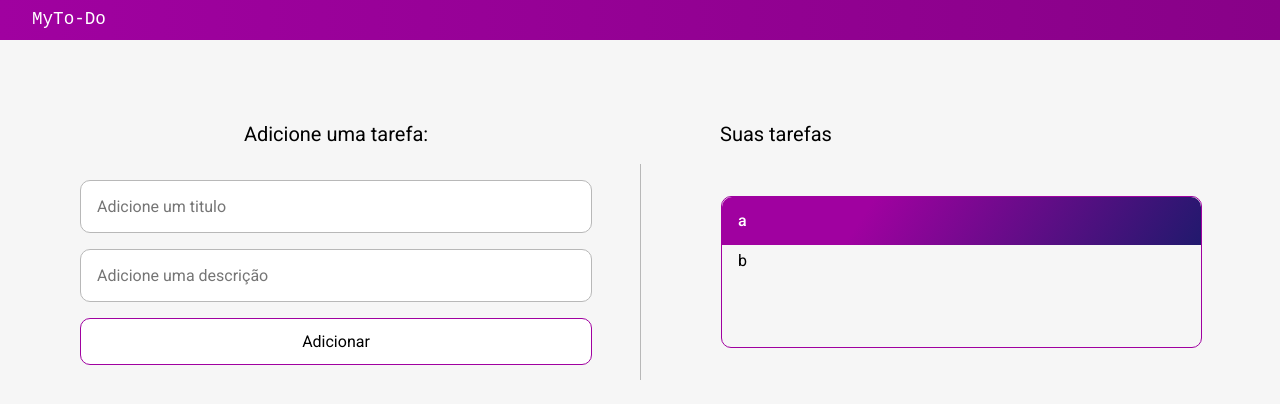
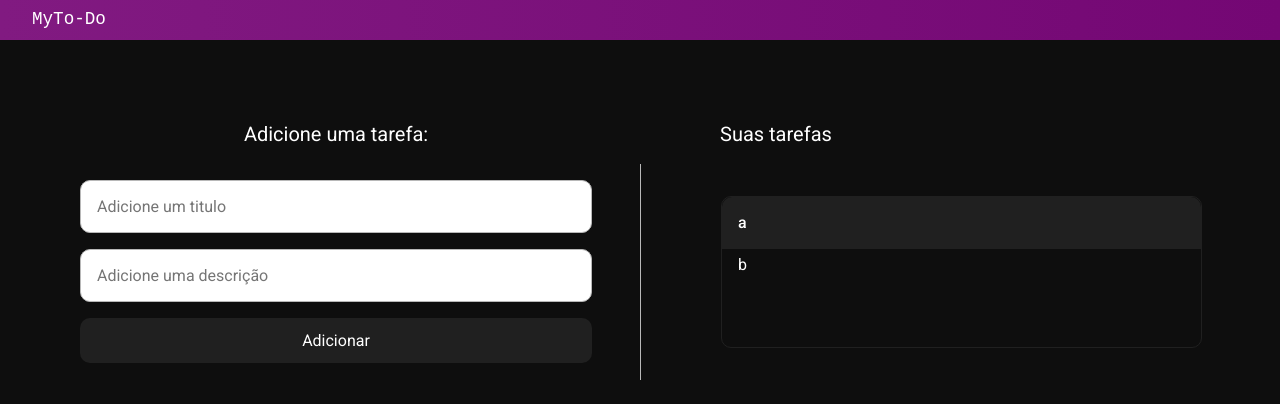
Before and after one commit to CarlosZillig/my-to-do, a React (Create React App) app: page / in a window 1280 px wide. Shown: the top 404 px of the page. Built offline with nearby package versions, Linux system fonts and the light colour scheme; a web font is replaced by a local one.

Commit message:
Adicionando o icone de edição da task, definindo o dark-mode para o site e alterando o design

```diff
--- a/src/App.scss
+++ b/src/App.scss
@@ -1,4 +1,5 @@
 @import url('https://fonts.googleapis.com/css2?family=Italiana&display=swap');
+@import './styles/variables';
 
 html, body, div, span, applet, object, iframe,
 h1, h2, h3, h4, h5, h6, p, blockquote, pre,
@@ -27,7 +28,7 @@ footer, header, hgroup, menu, nav, section {
 }
 body {
 	line-height: 1;
-	background-color: #f6f6f6;
+	background-color: $back-dark-color;
 }
 ol, ul {
 	list-style: none;
--- a/src/Components/Button/Button.module.scss
+++ b/src/Components/Button/Button.module.scss
@@ -2,10 +2,10 @@
 
 .button {
     padding: 0.8em;
-    background-color: #fff;
-    border: 1px solid $purple;
+    background-color: $dark;
+    border: none;
     border-radius: 10px;
-    color: #000;
+    color: $white;
     font-size: 1em;
     width: 100%;
     margin: 1em 0;
--- a/src/Pages/Tasks/Formulario/Formulario.module.scss
+++ b/src/Pages/Tasks/Formulario/Formulario.module.scss
@@ -16,6 +16,7 @@
     box-sizing: border-box;
     position: relative;
     .addTaskBtn {
+        background-color: $dark;
         border-radius: 10px;
         border: 1px solid $gray;
         font-size: 1.3em;
--- a/src/Pages/Tasks/Formulario/TextField/TextField.module.scss
+++ b/src/Pages/Tasks/Formulario/TextField/TextField.module.scss
@@ -5,6 +5,7 @@
         font-family: 'Roboto', sans-serif;
         padding-top: 1em;
         font-size: 18px;
+        color: $white;
     }
     &-title-task {
         padding: $padding-vert;
--- a/src/Pages/Tasks/List/List.module.scss
+++ b/src/Pages/Tasks/List/List.module.scss
@@ -7,6 +7,7 @@
     padding: 1em 0 0.5em 0;
     font-size: 20px;
     font-family: 'Roboto', sans-serif;
+    color: $white;
 }
 
 .list-section {
@@ -17,39 +18,45 @@
     font-family: 'Roboto', sans-serif;
     .list {
         &-item{
-            border: 1px solid $purple;
+            border: 1px solid $dark;
             position: relative;
             border-radius: 10px;
             width: 100%;
             height: 150px;
             margin: 2em 0;
-            .item-title {
+            color: $white;
+            max-width: 750px;
+            .item-container {
                 padding: 1em;
-                background-image: linear-gradient(123deg, $purple 30%, rgb(33, 25, 109));
+                background-color: $dark;
                 border-radius: 10px 10px 0 0;
-                color: rgb(255, 255, 255);
-                font-weight: 500;
+                display: flex;
+                justify-content: space-between;
+                flex-wrap: wrap;
+                align-items: center;
+                .item-title {
+                    font-weight: 500;
+                    width: 70%;
+                    word-wrap: break-word;
+                }
+                .item-config {
+                    display: flex;
+                    gap: 20px;
+                    opacity: 0;
+                    color: $white;
+                    transition: .5s;
+                    cursor: pointer;
+                    font-size: 20px;
+                }
             }
             .item-desc {
                 padding: $padding-hori;
                 margin: 0.5em 0;
             }
-            .item-delete {
-                position: absolute;
-                top: 88%;
-                left: 8%;
-                border: 1px solid $purple;
-                background-color: $white;
-                padding: 0.7em;
-                border-radius: 50%;
-                color: $black;
-                opacity: 0;
-                transition: .5s;
-            }
             &:hover {
-                .item-delete {
+                .item-config {
                     opacity: 1;
-                    animation: rotate 2s;
+                    animation: rotate 1s;
                 }
             }
         }
--- a/src/Pages/Tasks/List/index.jsx
+++ b/src/Pages/Tasks/List/index.jsx
@@ -1,8 +1,9 @@
 import styles from './List.module.scss'
 import { AiOutlineDelete } from 'react-icons/ai'
+import { BiEdit } from 'react-icons/bi'
 
-const List = ({listTask}) => {
-    return(
+const List = ({ listTask }) => {
+    return (
         <div className={styles.container}>
             <h2 className={styles.title}>Suas tarefas</h2>
             <section className={styles['list-section']}>
@@ -10,13 +11,19 @@ const List = ({listTask}) => {
                     {listTask !== null &&
                         listTask.map(item => (
                             <li className={styles['list-item']}>
-                                <h4 className={styles['item-title']}>
-                                    {item.task}
-                                </h4>
+                                <div className={styles['item-container']}>
+                                    <h4 className={styles['item-title']}>
+                                        {item.task}
+                                        {console.log(item.task.length)}
+                                    </h4>
+                                    <div className={styles['item-config']}>
+                                        <BiEdit className={styles['item-edit']}/>
+                                        <AiOutlineDelete className={styles['item-delete']} />
+                                    </div>
+                                </div>
                                 <p className={styles['item-desc']}>
                                     {item.desc}
                                 </p>
-                                <AiOutlineDelete className={styles['item-delete']}/>
                             </li>
                         ))
                     }
--- a/src/styles/_variables.scss
+++ b/src/styles/_variables.scss
@@ -1,12 +1,14 @@
 $back-color: #f6f6f6;
+$back-dark-color: rgb(14, 14, 14);
 $secondary-back-color: #e4e4e4;
 
 $padding-vert: 1em 0;
 $padding-hori: 0 1em;
 $padding: 1em;
 
-$purple: rgb(160, 1, 160);
-$dark-purple: rgb(136, 1, 136);
+$dark: #202020;
+$purple: rgb(129, 26, 129);
+$dark-purple: rgb(116, 7, 116);
 $gray: #b8b8b8;
 $red: rgb(155, 46, 46);
 $green: rgb(9, 109, 9);
```
